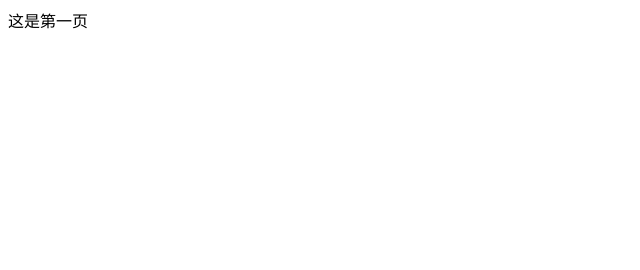
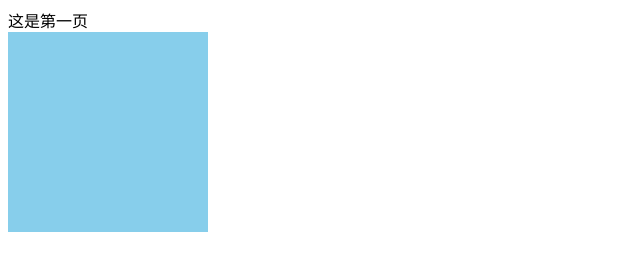
Before and after one commit to niuxuerui/our, a plain HTML site: page views/show3.html in a window 1280 px wide. Shown: the whole page, without its empty margins (0-640 px from the left). Drawn offline with Linux system fonts and the light colour scheme.

Commit message:
我做了3和4的详情页

```diff
--- /dev/null
+++ b/css/show3.css
@@ -0,0 +1,5 @@
+.box {
+    width: 200px;
+    height: 200px;
+    background: skyblue;
+}
--- /dev/null
+++ b/css/show4.css
@@ -0,0 +1,5 @@
+.box {
+    width: 200px;
+    height: 200px;
+    background: red;
+}
--- a/views/show3.html
+++ b/views/show3.html
@@ -5,7 +5,7 @@
     <meta charset="UTF-8">
     <meta name="viewport" content="width=device-width, initial-scale=1.0">
     <meta http-equiv="X-UA-Compatible" content="ie=edge">
-
+    <link rel="stylesheet" href="../css/show3.css">
     <title>Document</title>
 </head>
 
@@ -16,7 +16,7 @@
         </header>
         <section>
             <div class="scroll">
-
+                <div class="box"></div>
             </div>
         </section>
 
```
Also changed, not shown: views/show4.html (+2 -2 lines).
